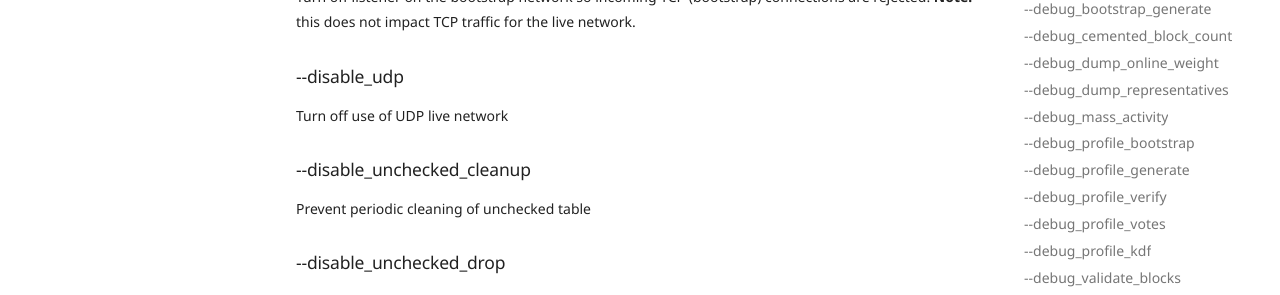
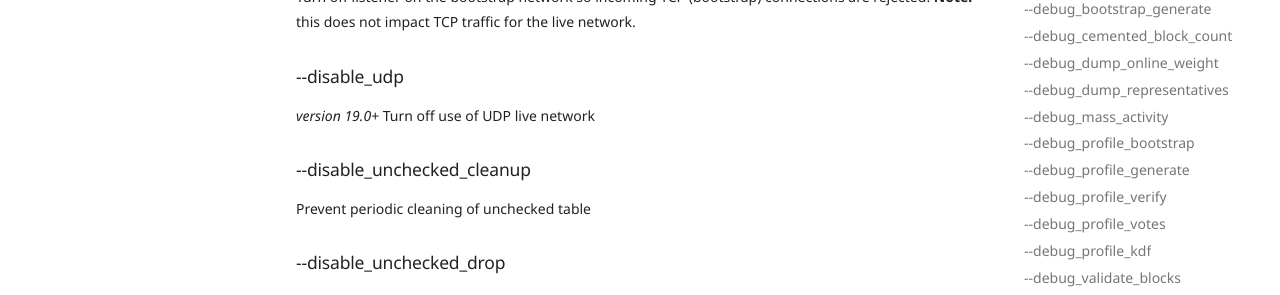
Before and after one commit to nanocurrency/nano-docs, an MkDocs documentation site: the page built from docs/commands/command-line-interface.md, in a window 1280 px wide and 900 px high, scrolled down 4890 px. Shown: the part 378-673 px from the top of the window. Built offline with MkDocs 1.6.1 and Material for MkDocs 9.7.7, drawn with Linux system fonts in a browser that asks for light colours; comment, search, counter and statistics services are not loaded.

Commit message:
Add version

```diff
--- a/docs/commands/command-line-interface.md
+++ b/docs/commands/command-line-interface.md
@@ -161,6 +161,7 @@ Turn off use of wallet-based bootstrap
 Turn off listener on the bootstrap network so incoming TCP (bootstrap) connections are rejected. **Note:** this does not impact TCP traffic for the live network.
 
 ### --disable_udp
+_version 19.0+_
 Turn off use of UDP live network
 
 ### --disable_unchecked_cleanup
```
